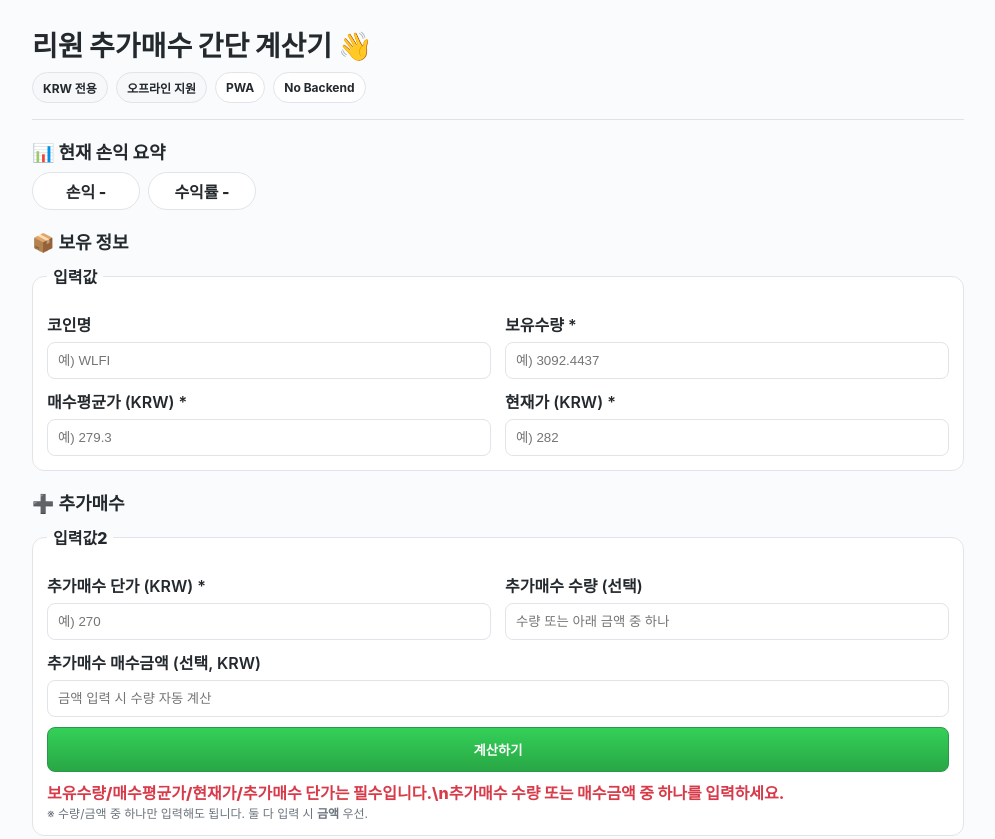
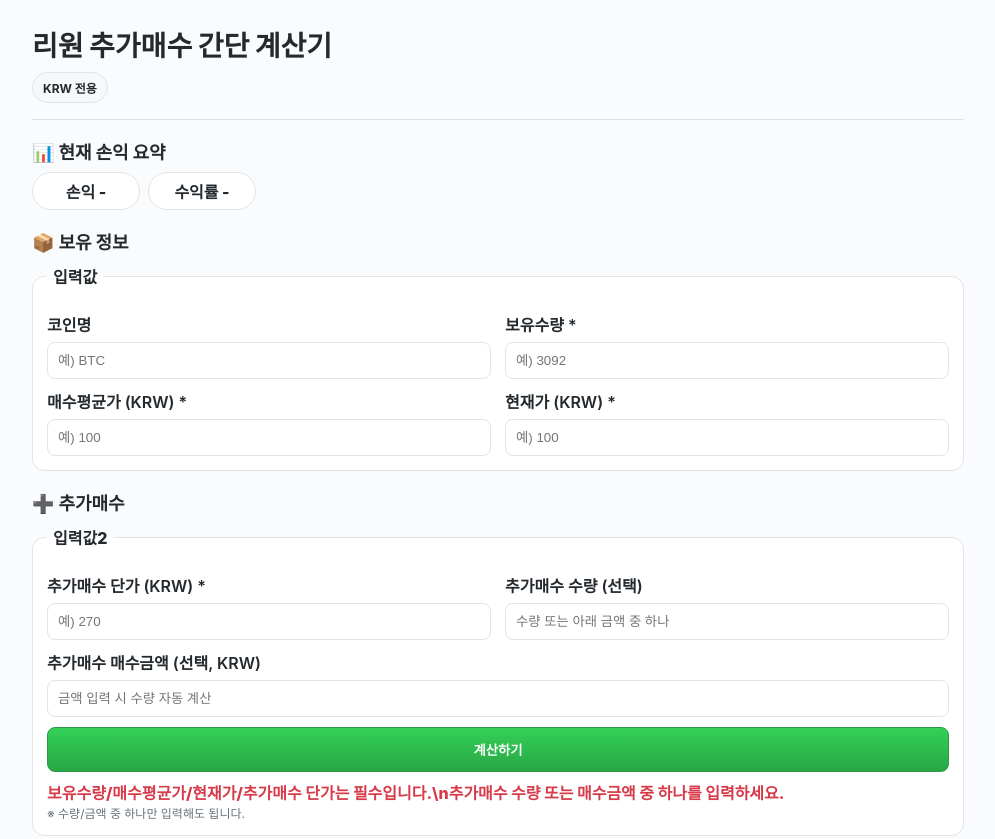
Before and after one commit to riwon-sys/simple-test01, a plain HTML site: page index.html in a window 1280 px wide. Shown: the top 839 px of the page, without its empty margins (142-1137 px from the left). Drawn offline with Linux system fonts and the light colour scheme.

Commit message:
Update index.html
// =======================================================================================
// ✅ [8] index.html 업데이트 | rw 25-10-01
/*
    - README 스타일 UI 적용(배지/섹션/카드)
    - KRW 고정 표시, 입력 즉시 계산
    - iOS 홈화면 메타/아이콘

```diff
--- a/index.html
+++ b/index.html
@@ -90,12 +90,10 @@
 <body>
 
 <!-- README 스타일 헤더 -->
-<div class="h1">리원 추가매수 간단 계산기 👋</div>
+<div class="h1">리원 추가매수 간단 계산기 </div>
 <div class="badges">
   <span class="badge">KRW 전용</span>
-  <span class="badge">오프라인 지원</span>
-  <span class="badge ghost">PWA</span>
-  <span class="badge ghost">No Backend</span>
+
 </div>
 <div class="hr"></div>
 
@@ -113,21 +111,21 @@
   <div class="grid">
     <div>
       <label>코인명</label>
-      <input id="coin" placeholder="예) WLFI">
+      <input id="coin" placeholder="예) BTC">
     </div>
     <div>
       <label>보유수량 *</label>
-      <input id="holdQty" type="number" inputmode="decimal" step="any" placeholder="예) 3092.4437">
+      <input id="holdQty" type="number" inputmode="decimal" step="any" placeholder="예) 3092">
     </div>
   </div>
   <div class="grid">
     <div>
       <label>매수평균가 (KRW) *</label>
-      <input id="holdAvg" type="number" inputmode="decimal" step="any" placeholder="예) 279.3">
+      <input id="holdAvg" type="number" inputmode="decimal" step="any" placeholder="예) 100">
     </div>
     <div>
       <label>현재가 (KRW) *</label>
-      <input id="now" type="number" inputmode="decimal" step="any" placeholder="예) 282">
+      <input id="now" type="number" inputmode="decimal" step="any" placeholder="예) 100">
     </div>
   </div>
 </fieldset>
@@ -149,7 +147,7 @@
   <input id="addInvest" type="number" inputmode="decimal" step="any" placeholder="금액 입력 시 수량 자동 계산">
   <button class="btn" id="calcBtn">계산하기</button>
   <div id="warn" class="warn" style="display:none;"></div>
-  <div class="note">※ 수량/금액 중 하나만 입력해도 됩니다. 둘 다 입력 시 <b>금액</b> 우선.</div>
+  <div class="note">※ 수량/금액 중 하나만 입력해도 됩니다.</div>
 </fieldset>
 
 <div class="section-title">📈 결과</div>
```
